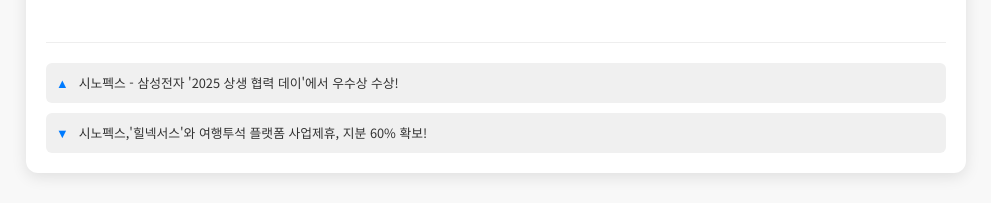
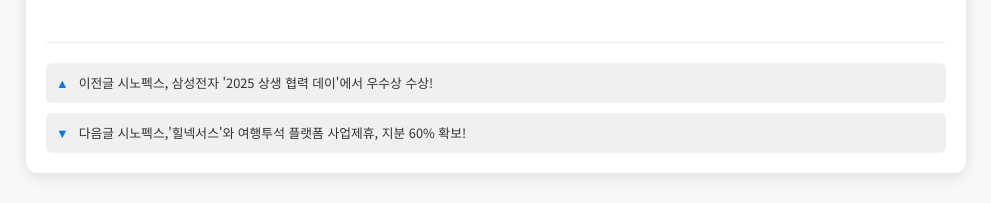
Before and after one commit to goodlight1234/news12, a plain HTML site: page index.html in a window 1280 px wide. Shown: the part 1933-2136 px from the top of the page, without its empty margins (144-1135 px from the left). Drawn offline with Linux system fonts and the light colour scheme.

Commit message:
Update index.html

```diff
--- a/index.html
+++ b/index.html
@@ -215,8 +215,8 @@
     </div>
 
   <div class="post-navigation">
-        <a href="https://goodlight1234.github.io/news11/" class="post-link prev"><span class="arrow">▲</span> 시노펙스 - 삼성전자 '2025 상생 협력 데이'에서 우수상 수상! </a>
-        <a href="https://goodlight1234.github.io/news13/" class="post-link prev"><span class="arrow">▼</span> 시노펙스,'힐넥서스'와 여행투석 플랫폼 사업제휴, 지분 60% 확보!</a>
+        <a href="https://goodlight1234.github.io/news11/" class="post-link prev"><span class="arrow">▲</span> 이전글 시노펙스, 삼성전자 '2025 상생 협력 데이'에서 우수상 수상! </a>
+        <a href="https://goodlight1234.github.io/news13/" class="post-link prev"><span class="arrow">▼</span> 다음글 시노펙스,'힐넥서스'와 여행투석 플랫폼 사업제휴, 지분 60% 확보!</a>
     </div></div>
 </body>
 </html>
```
